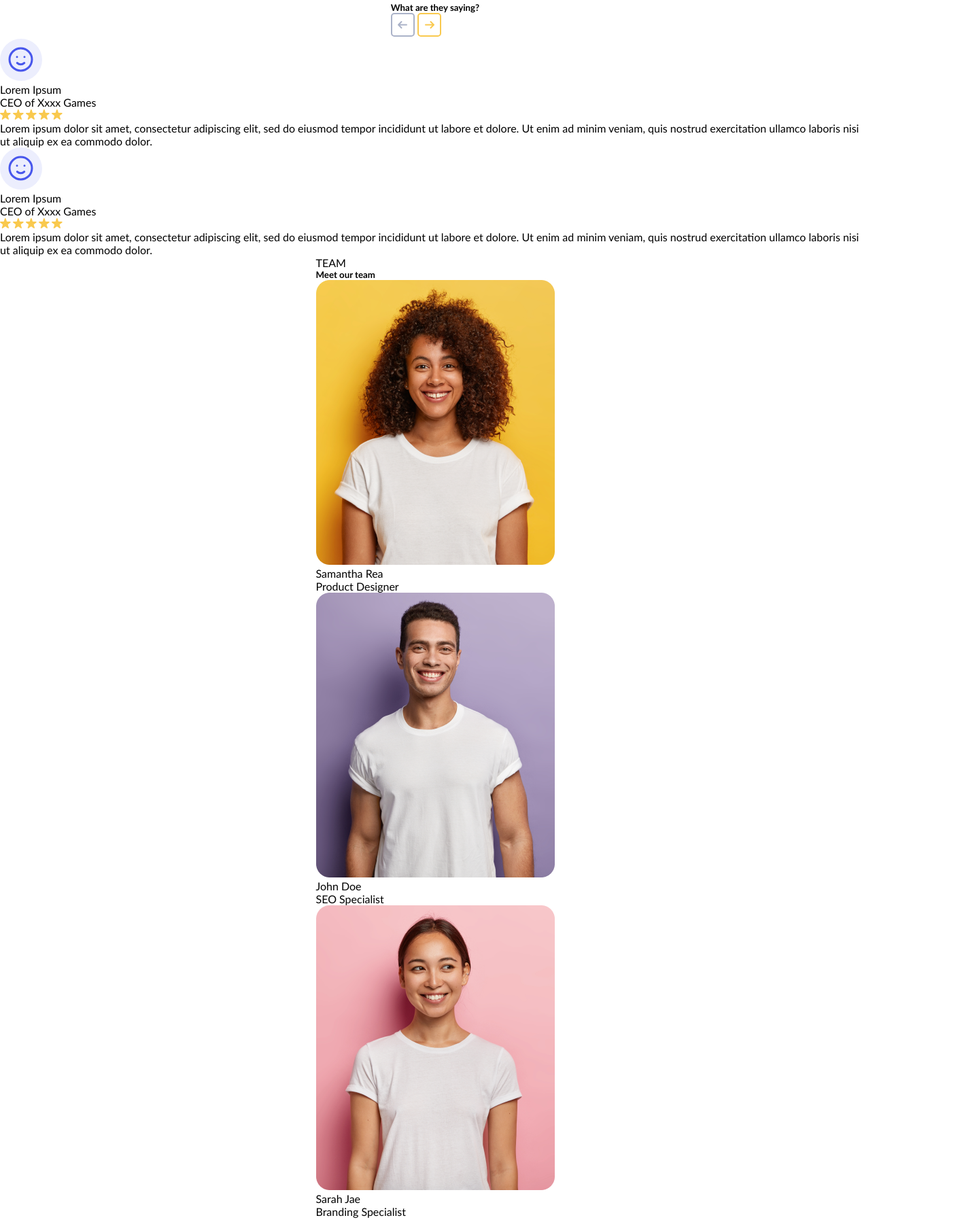
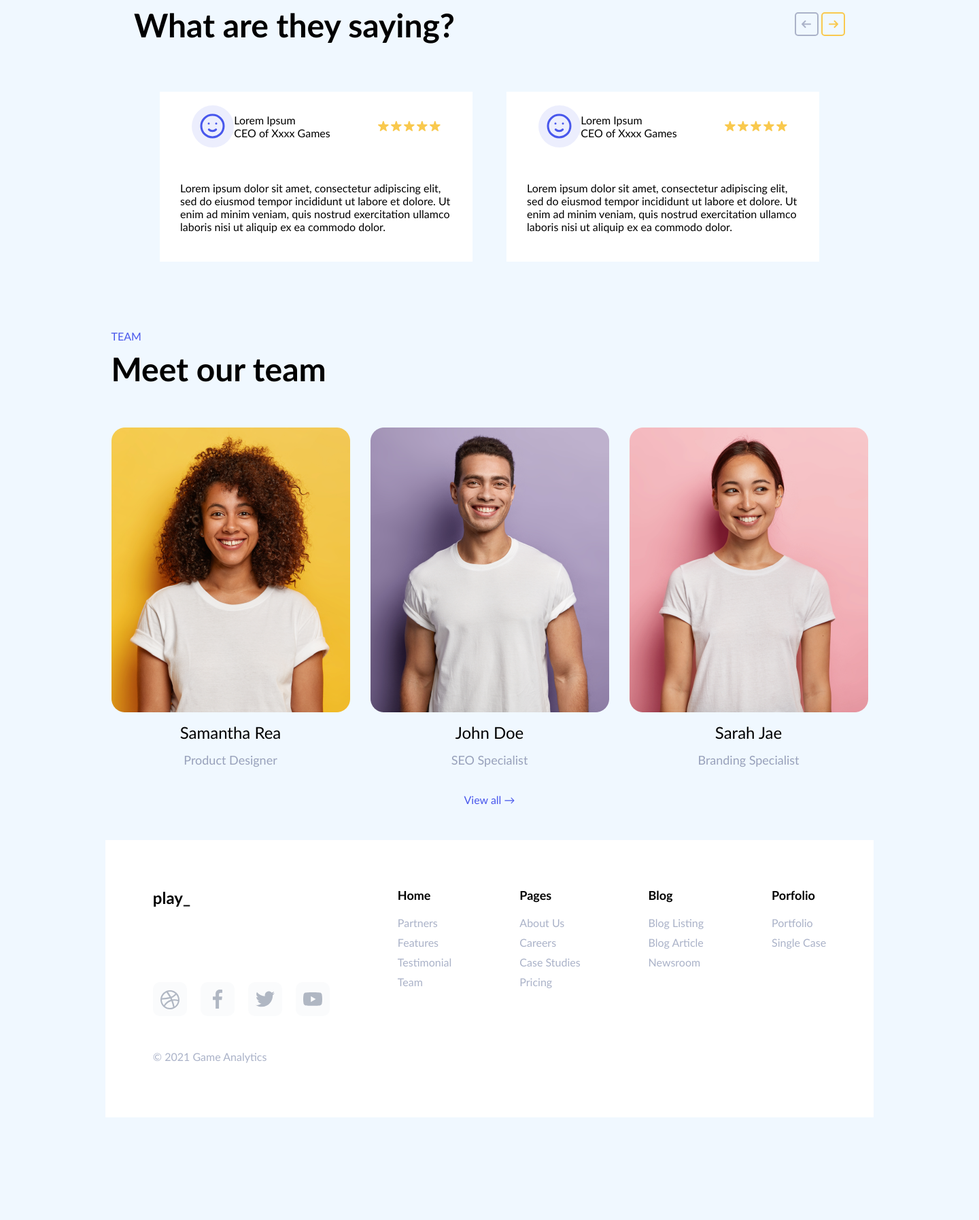
Before and after one commit to Saidraximbek/Game-Agency, a plain HTML site: page index.html in a window 1280 px wide. Shown: the part 2721-4516 px from the top of the page at 68% size, 1440 px wide, since content can reach past the window. After the commit the page ends 4365 px from the top, so only its background shows below. Drawn offline with Linux system fonts and the light colour scheme; files whose address does not match are found by name.

Commit message:
css faylni yakunladim

```diff
--- a/style.css
+++ b/style.css
@@ -5,10 +5,10 @@
 }
 
 body {
-  width: 100%;
-  height: 100%;
+  width: 1440px;
   flex-direction: column;
   font-family: "Gill Sans", "Gill Sans MT", Calibri, "Trebuchet MS", sans-serif;
+  background-color: aliceblue;
 }
 
 body,
@@ -24,6 +24,8 @@ body,
   justify-content: center;
 }
 
+
+/* NAVIGATION BAR START  */
 .nav--bar {
   padding: 40px;
   display: flex;
@@ -132,7 +134,16 @@ body,
   width: 160px;
   height: 40px;
 }
+/* NAVIGATION BAR END  */
 
+
+
+
+
+
+
+
+/* BODY PART START  */
 .info--items {
   height: 603px;
   width: 1100px;
@@ -180,6 +191,12 @@ body,
   color: #98a1bb;
 }
 
+/* BODY PART END  */
+
+
+
+
+/* BODY PART TWO START  */
 .porfolio--items {
   flex-direction: column;
   margin-bottom: 100px;
@@ -215,7 +232,12 @@ body,
 .h--five--item {
   font-size: 20px;
 }
+/* BODY PART TWO END  */
 
+
+
+
+/*Body part start three */
 .rasm {
   width: 320px;
 }
@@ -225,3 +247,165 @@ body,
   height: 50px;
   color: #98a1bb;
 }
+
+.testimonial--div {
+  display: flex;
+  align-items: center;
+  gap: 500px;
+}
+
+.logo--strelka {
+  gap: 15px;
+}
+
+.evaluation--item {
+  margin-bottom: 70px;
+}
+
+.hfive--item {
+  font-size: 48px;
+}
+
+.card--div--item {
+  display: flex;
+  align-items: center;
+  justify-content: center;
+  gap: 50px;
+  margin-bottom: 100px;
+}
+
+.testimonial {
+  font-size: 20px;
+}
+
+.card--div--one {
+  background-color: #fff;
+  width: 460px;
+  height: 250px;
+}
+
+.card--one--child {
+  display: flex;
+  justify-content: center;
+  align-items: center;
+  padding: 20px;
+  gap: 70px;
+}
+
+.child--div--one {
+  display: flex;
+  align-items: center;
+  justify-content: center;
+}
+
+.lorem--ipsum {
+  font-weight: 40px;
+}
+
+.smayl--paragraph {
+  padding: 30px;
+}
+/* <!--Body part END three--> */
+
+
+
+
+
+/* !--Body part start FOUR--> */
+.team--items {
+  display: flex;
+  justify-content: start;
+  align-items: flex-start;
+  flex-direction: column;
+  gap: 10px;
+}
+
+.team {
+  display: flex;
+  align-items: center;
+  justify-content: center;
+  flex-direction: column;
+  gap: 15px;
+  width: 351px;
+  height: 516px;
+  background-color: aliceblue;
+}
+
+.team--cards {
+  display: flex;
+  gap: 30px;
+  margin-bottom: 30px;
+}
+
+.porfolio--team {
+  color: #4857ec;
+}
+
+.team--title {
+  font-size: 48px;
+  margin-bottom: 40px;
+}
+
+.team--name--item {
+  font-size: 24px;
+}
+
+.team--job--item {
+  font-size: 18px;
+  color: #98a1bb;
+}
+
+.view--all--team {
+  color: #4857ec;
+  text-decoration: none;
+  margin-bottom: 50px;
+}
+
+/* !--Body part END FOUR--> */
+
+
+
+
+
+
+
+
+/* Footer start  */
+.footer--items {
+  display: flex;
+  justify-content: center;
+  gap: 100px;
+  background-color: #fff;
+  padding: 70px;
+}
+
+.mesenger--icons {
+  display: flex;
+  gap: 20px;
+}
+
+.mesengers {
+  display: flex;
+  flex-direction: column;
+  align-items: flex-start;
+  justify-content: center;
+  gap: 50px;
+}
+
+.footer--play_ {
+  font-weight: 800;
+  font-size: 24px;
+  margin-bottom: 60px;
+}
+
+.footer--card--titles {
+  font-size: 18px;
+  font-weight: 700;
+  margin-bottom: 20px;
+}
+
+.footer--card--description {
+  color: #aab2c8;
+  margin-bottom: 10px;
+}
+/* Footer end  */
```
